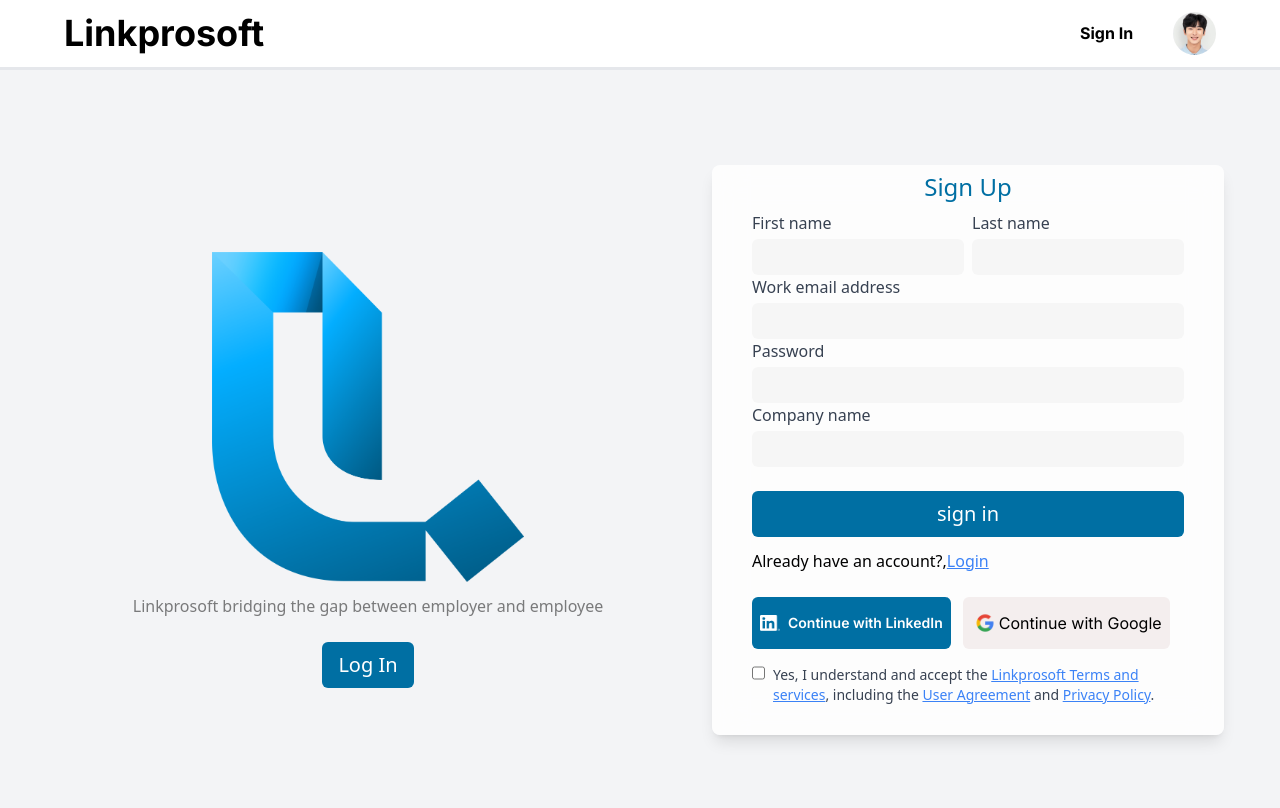
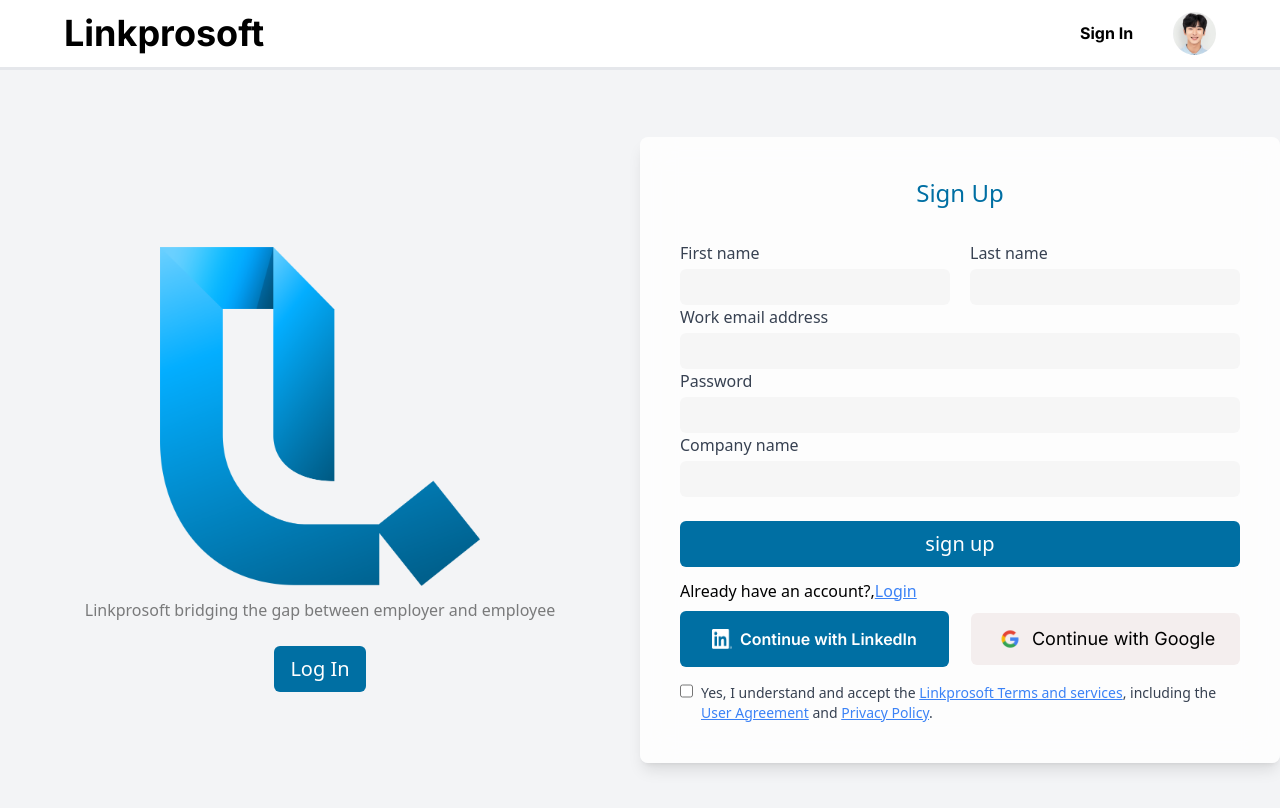
Before and after one commit to german-machine/Linkprosoft, a React (Vite) app in the folder Front-end/: page /EmployerSignUp in a window 1280 px wide. Shown: the top 808 px of the page. Built offline with nearby package versions, Linux system fonts and the light colour scheme.

Commit message:
completed ui for employee sign up

```diff
--- a/Front-end/src/Pages/Login&SignUp/EmployerSignUp.jsx
+++ b/Front-end/src/Pages/Login&SignUp/EmployerSignUp.jsx
@@ -1,19 +1,23 @@
-import React from 'react'
+import React, {useState} from 'react'
 import HeaderBanner from './components/HeaderBanner'
 import SignupForm from './components/SignUpForm'
 import OurLogo from '../../assets/images/linkprosoft-logo.png'
 import { Link } from 'react-router-dom'
 
 const EmployerSignup = () => {
+
+    const [acceptTerms, setAcceptTerms] = useState(false)
+
     const handleSubmit = (e) => {
         e.PreventDefault()
+        alert(acceptTerms)
     }
     return (
         <>
             <HeaderBanner showSignInButton={false} navColor='bg-[#000000]' border='none' />
-            <div className='min-h-screen flex items-center justify-center bg-gray-100'>
-                <div className='container mx-auto flex items-center justify-center space-x-8 px-4'>
-                    <div className='w-1/2 flex flex-col items-center justify-center'>
+            <div className='h-full lg:min-h-screen flex items-center justify-center lg:bg-gray-100'>
+                <div className='container mx-auto flex items-center justify-between'>
+                    <div className='lg:w-1/2  lg:flex flex-col items-center justify-center hidden'>
                         <img
                             src={OurLogo}
                             alt="Logo"
@@ -26,8 +30,8 @@
                             </Link>
                         </button>
                     </div>
-                    <form onSubmit={handleSubmit} className='relative top-[-20px]'>
-                        <SignupForm />
+                    <form onSubmit={handleSubmit} className='lg:relative top-[-20px]  lg:w-1/2'>
+                        <SignupForm setAcceptTerms={setAcceptTerms} acceptTerms={acceptTerms}/>
                     </form>
                 </div>
             </div>
--- a/Front-end/src/Pages/Login&SignUp/components/FormComponent.jsx
+++ b/Front-end/src/Pages/Login&SignUp/components/FormComponent.jsx
@@ -9,7 +9,7 @@
         setInputValue(e.target.value)
     }
     return (
-        <div className=' '>
+        <div className='w-full items-center'>
             <label htmlFor={id} className='block text-gray-700 font-medium mb-1'>{label}</label>
             <input type={type} id={id} onChange={handleChange} value={inputValue} className='w-full px-2 py-1.5 border-none rounded-md focus:outline-none focus:ring-2 focus:ring-[#0A66C2] bg-[#f6f6f6]' />
         </div>
@@ -51,33 +51,37 @@
         <>
 
             <div className="mt-6">
-                <div className="flex space-x-2 gap-1 font-Inter">
+                <div className="flex font-Inter items-center justify-between mb-4">
                     <button
                         type="button"
-                        className=" bg-[#006FA3] text-white rounded-md hover:bg-blue-800 text-sm font-semibold transition py-3 px-2"
+                        className="w-[48%] bg-[#006FA3] text-white rounded-md hover:bg-blue-800 text-sm font-semibold
+                            transition py-4 px-2"
                         >
-                        <div className='flex items-center justify-center'>
+                        <div className='flex items-center gap-2 justify-center'>
+                            <span className='w-5 h-5'>
                                 <img
                                     src={linkedin}
                                     alt="LinkedIn"
-                                className="w-5 h-4 mr-2"
+                                    className="w-full"
                                 />
-                            Continue with LinkedIn
+                            </span>
+                            <span className='text-xs sm:text-sm lg:text-base'>Continue with LinkedIn</span>
                         </div>
 
 
                     </button>
                     <button
                         type="button"
-                        className=" bg-[#f4eeee] text-black rounded-md hover:bg-[#f4eeee] transition py-3 px-2"
+                        className="w-[48%] bg-[#f4eeee] text-black rounded-md hover:bg-[#f4eeee] transition py-3 px-2"
                         >
-                        <div className='flex justify-center items-center'>
-                            <img
+                        <div className='flex items-center gap-2 justify-center'>
+                            <span className='w-7 h-7'><img
                                 src={googleImage}
                                 alt="Google"
-                                className="w-7 h-7"
+                                className="w-full"
                                 />
-                            Continue with Google
+                            </span>
+                            <span className='text-xs sm:text-sm lg:text-lg'>Continue with Google</span>
                         </div>
 
                     </button>
@@ -88,7 +92,8 @@
 }
 
 // Terms and Conditions
-export const TermsAndConditions = ({ ifLoggedIn = true }) => {
+export const TermsAndConditions = ({ ifLoggedIn = true}) => {
+
     return (
 
         <>
@@ -97,6 +102,7 @@
                     id="terms"
                     type="checkbox"
                     className="h-4 w-4 text-blue-600 focus:ring-blue-500 border-gray-300 rounded"
+
                 />
                 {ifLoggedIn ? (
 
--- a/Front-end/src/Pages/Login&SignUp/components/SignUpForm.jsx
+++ b/Front-end/src/Pages/Login&SignUp/components/SignUpForm.jsx
@@ -1,12 +1,18 @@
-import React from "react";
+/* eslint-disable react/prop-types */
+import React, { useState } from "react";
 import InputComponent, { CheckText, FormButton, SignupWith, TermsAndConditions } from "./FormComponent";
 
-const SignupForm = ({ showCompanyInput = true, changeEmailLabel = true }) => {
+const SignupForm = ({ showCompanyInput = true, changeEmailLabel = true}) => {
+
+
+
     return (
-        <div className='bg-white bg-opacity-80  backdrop-filter backdrop-blur-lg px-10 py-1.5 rounded-lg shadow-lg w-full max-w-lg '>
-            <h2 className="text-[#006FA3] text-center text-2xl font-medium mb-2">Sign Up</h2>
+        <div className='bg-white bg-opacity-80  backdrop-filter backdrop-blur-lg px-10 py-10
+            rounded-lg shadow-lg w-full lg:py1.5'>
+            <h2 className="text-[#006FA3] text-center text-2xl font-medium md:mb-16 lg:mb-8 mb-6">Sign Up</h2>
             {/* Name input */}
-            <div className='flex gap-2'>
+            <div className="space-y-4 lg:space-y-0">
+                <div className='flex md:gap-5 md:flex-row  items-center flex-col lg:flex-row space-y-4 md:space-y-0'>
                     <InputComponent label="First name" type="text" id="first_name"  />
                     <InputComponent id="last_name" label="Last name" type="text" />
                 </div>
@@ -21,11 +27,12 @@
                 )}
 
                 {/* Login button, Forgot password, signup options, check box and terms */}
-            <FormButton name="sign in" />
+                <FormButton name="sign up"/>
                 <CheckText checktext="Already have an account?," usercondition="Login" forgotPassword={false} />
                 <SignupWith />
                 <TermsAndConditions />
             </div>
+        </div>
     )
 }
 export default SignupForm
```
Lines whose indentation alone changed are shown as unchanged.
